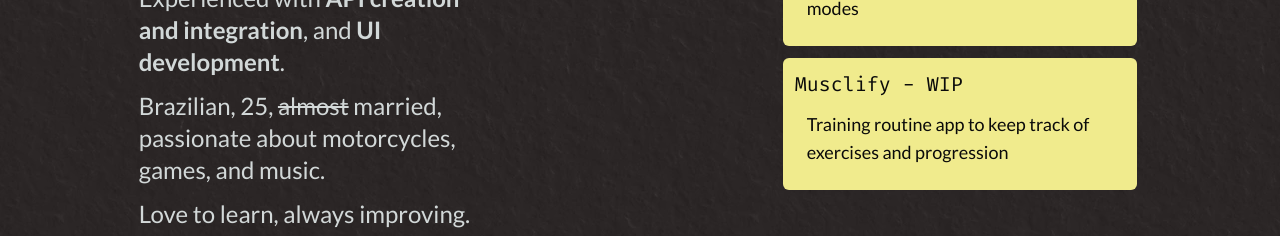
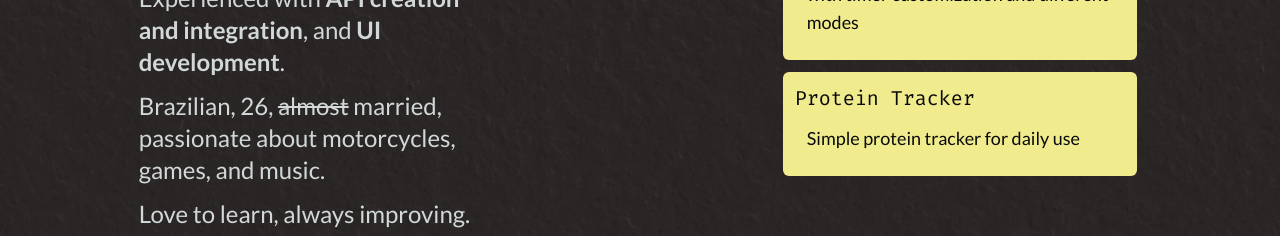
Before and after one commit to gabrielluizcm/gabrielluizcm.github.io, a React (Vite) app: page / in a window 1280 px wide. Shown: the part 494-730 px from the top of the page. Built offline with nearby package versions, Linux system fonts and the light colour scheme.

Commit message:
Update projects list and age

```diff
--- a/src/components/SkillsAndProjects/index.tsx
+++ b/src/components/SkillsAndProjects/index.tsx
@@ -27,9 +27,9 @@ export default function SkillsAndProjects() {
       link: 'https://slowmodoro.vercel.app/'
     },
     {
-      header: t('projects.musclify.title'),
-      content: t('projects.musclify.desc'),
-      link: 'https://github.com/gabrielluizcm/musclify'
+      header: 'Protein Tracker',
+      content: t('projects.protein.desc'),
+      link: 'https://proteintracker.vercel.app/'
     }
   ];
 
--- a/src/locales/en.json
+++ b/src/locales/en.json
@@ -8,7 +8,7 @@
     "bold2": "UI development"
   },
   "about2": {
-    "start": "Brazilian, 25,",
+    "start": "Brazilian, 26,",
     "strikethrough": "almost",
     "end": "married, passionate about motorcycles, games, and music"
   },
@@ -19,9 +19,8 @@
     "slowmodoro": {
       "desc": "'Reverse Pomodoro' technique app, with timer customization and different modes"
     },
-    "musclify": {
-      "title": "Musclify - WIP",
-      "desc": "Training routine app to keep track of exercises and progression"
+    "protein": {
+      "desc": "Simple protein tracker for daily use"
     }
   },
   "copyrightInfo": {
--- a/src/locales/pt.json
+++ b/src/locales/pt.json
@@ -8,7 +8,7 @@
     "bold2": "desenvolvimento de UI"
   },
   "about2": {
-    "start": "Brasileiro, 25,",
+    "start": "Brasileiro, 26,",
     "strikethrough": "quase",
     "end": "casado, apaixonado por motocicletas, jogos, e música"
   },
@@ -19,9 +19,8 @@
     "slowmodoro": {
       "desc": "App do método 'Pomodoro Reverso', com customização de temporizadores e diferentes modos"
     },
-    "musclify": {
-      "title": "Musclify - Em desenvolvimento",
-      "desc": "App de rotinas de treino para acompanhar exercícios e progressão"
+    "protein": {
+      "desc": "Contador de proteínas para uso diário"
     }
   },
   "copyrightInfo": {
```
Also changed, not shown: 1 other file (tests, documents, lock files or other folders).
